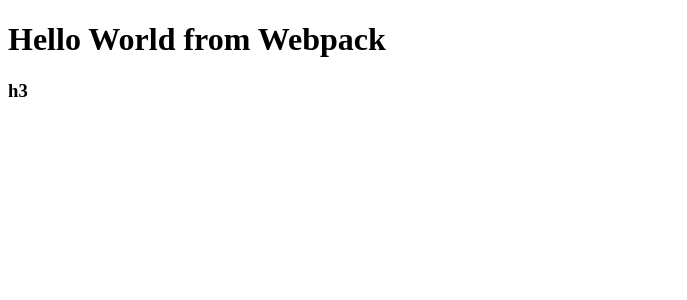
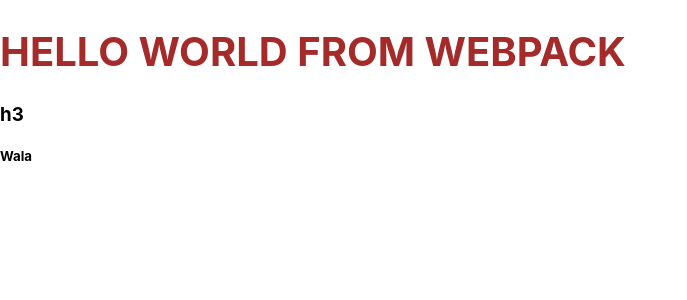
Before and after one commit to Alidhuniya/webpack-config-with-CRA, a React (Create React App) app: page / in a window 1280 px wide. Shown: the top 300 px of the page, without its empty margins (0-687 px from the left). Built offline with nearby package versions, Linux system fonts and the light colour scheme.

Commit message:
css setup config added

```diff
--- a/package.json
+++ b/package.json
@@ -17,11 +17,9 @@
     "eject": "react-scripts eject",
     "wbpk": "webpack"
   },
-
   "eslintConfig": {
     "extends": "react-app"
   },
-
   "browserslist": {
     "production": [
       ">0.2%",
@@ -38,6 +36,8 @@
     "@babel/core": "^7.2.2",
     "@babel/preset-env": "^7.3.1",
     "babel-loader": "^8.0.5",
+    "css-loader": "4.2.1",
+    "style-loader": "1.2.1",
     "webpack": "^4.29.0",
     "webpack-cli": "^3.2.1",
     "webpack-dev-server": "^3.1.14"
--- a/src/App.css
+++ b/src/App.css
@@ -0,0 +1,5 @@
+.heading {
+    color: brown;
+    text-transform: uppercase;
+    font-size: 2.5rem;
+}
--- a/src/App.js
+++ b/src/App.js
@@ -4,9 +4,9 @@
 function App() {
   return (
     <div>
-      <h1>Hello World from Webpack</h1>
+      <h1 className = "heading">Hello World from Webpack</h1>
       <h3>h3</h3>
-      <h5></h5>
+      <h5>Wala</h5>
     </div>
   );
 }
--- a/src/index.css
+++ b/src/index.css
@@ -1,4 +1,4 @@
-/* body {
+body {
   margin: 0;
   font-family: -apple-system, BlinkMacSystemFont, 'Segoe UI', 'Roboto', 'Oxygen',
     'Ubuntu', 'Cantarell', 'Fira Sans', 'Droid Sans', 'Helvetica Neue',
@@ -10,4 +10,4 @@
 code {
   font-family: source-code-pro, Menlo, Monaco, Consolas, 'Courier New',
     monospace;
-} */
+}
--- a/webpack.config.js
+++ b/webpack.config.js
@@ -31,7 +31,10 @@
         ]
       }
     },
-
+    {
+      test: /\.css$/i,
+      use: ['style-loader', 'css-loader'],
+    },
   ]
   },
   // resolve: {
```
Also changed, not shown: 1 other file (tests, documents, lock files or other folders).
